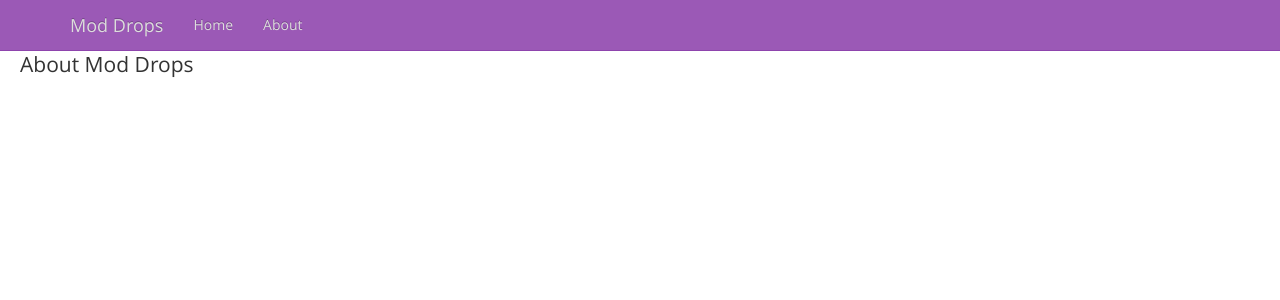
After one commit to henry808/mod_drops, a Django app: template mod_drops/templates/about.html in a window 1280 px wide. The commit adds this page. Shown: the top 300 px of the page. Run offline with Django 3.2, Linux system fonts and the light colour scheme; the template is opened without the code that fills it, so the values that code supplies are empty; parts of the project's set-up code (start-up, migrations or seed data) failed here and were passed over; some libraries are stand-ins or nearby versions.

Commit message:
add menu item, url, and view for about page

```diff
--- /dev/null
+++ b/mod_drops/templates/about.html
@@ -0,0 +1,15 @@
+{% extends "base.html" %}
+{% block title %}
+    <title>About
+    </title>
+{% endblock %}
+{% block body %}
+<div id="about">
+    <header>
+        <p class="lead">About Mod Drops</p>
+
+    </header>
+    <div>
+    </div>
+</div>
+{% endblock %}
--- a/mod_drops/templates/base.html
+++ b/mod_drops/templates/base.html
@@ -50,6 +50,7 @@
                         <li><a href="{% url 'profile:other_users' %}">Other Users</a></li>
                         <li><a href="{% url 'auth_logout' %}?next=/">Logout</a></li>
                     {% endif %}
+                        <li><a href='{% url 'mod_drops.views.about' %}'>About</a></li>
                   </ul>
                 </div><!--/.nav-collapse -->
             </div>
--- a/mod_drops/urls.py
+++ b/mod_drops/urls.py
@@ -6,6 +6,7 @@ from django.conf.urls.static import static
 
 urlpatterns = patterns('',
     url(r'^$', 'mod_drops.views.index', name='index'),
+    url(r'^about/', 'mod_drops.views.about', name='about'),
     url(r'^accounts/', include('registration.backends.default.urls')),
     url(r'^profile/', include('user_profile.urls', namespace='profile')),
     url(r'^image/', include('image.urls', namespace='image')),
--- a/mod_drops/views.py
+++ b/mod_drops/views.py
@@ -5,3 +5,8 @@ def index(request):
 
     context = {'request': request}
     return render(request, 'index.html', context)
+
+def about(request):
+
+    context = {'request': request}
+    return render(request, 'about.html', context)
```
